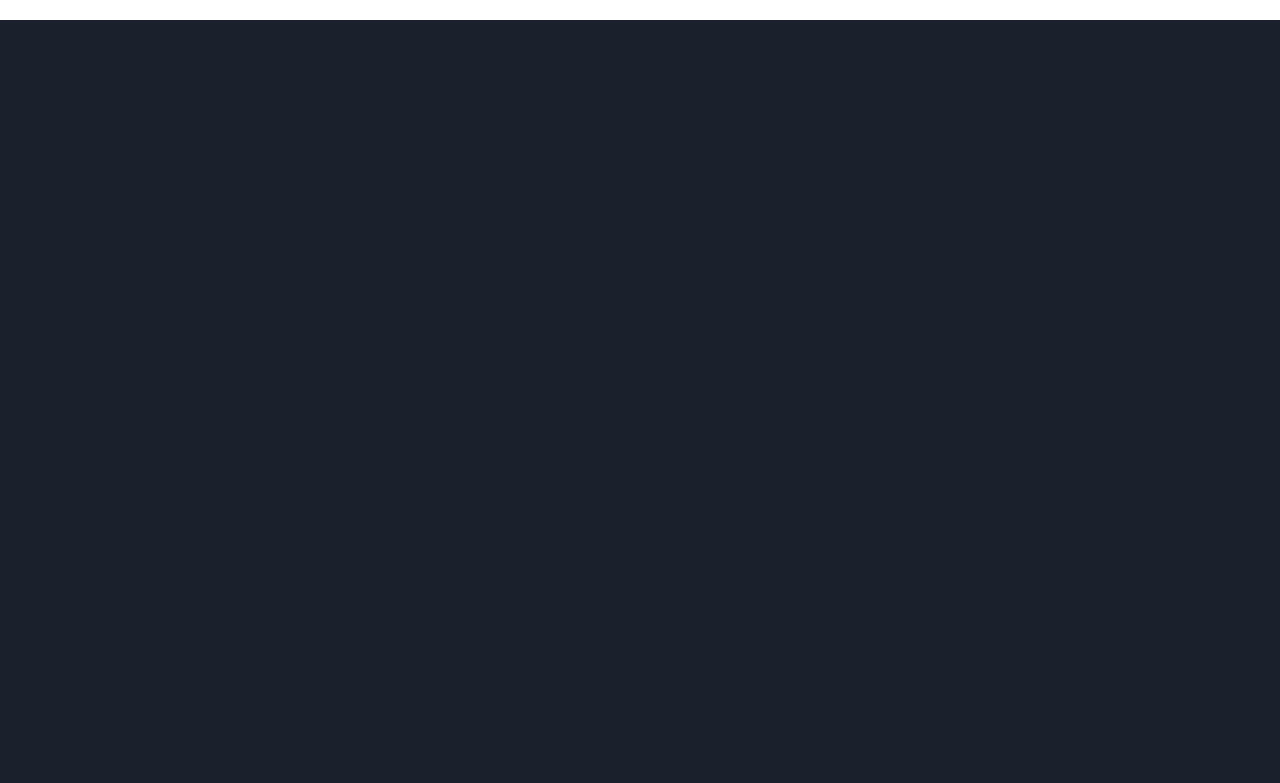
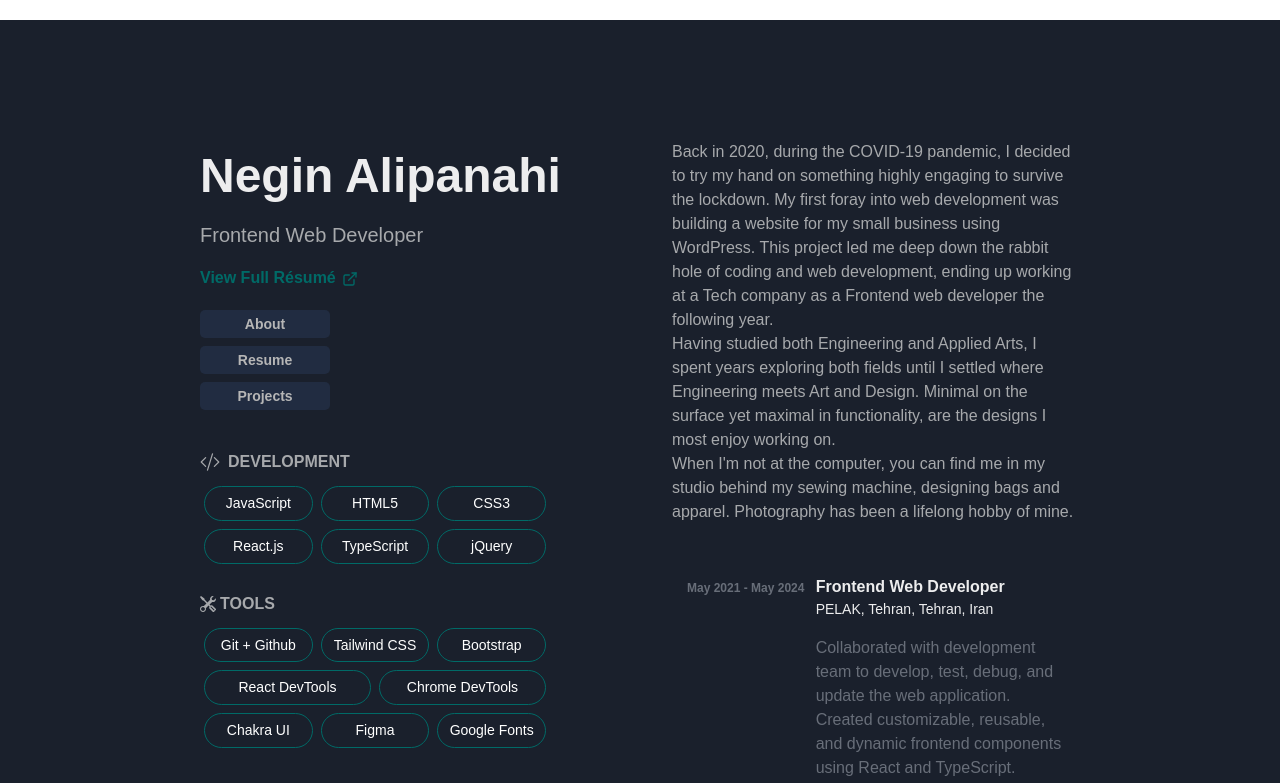
Before and after one commit to nealphi/portfolio, a React (Vite) app: page /resume in a window 1280 px wide. Shown: the part 1980-2763 px from the top of the page. Before the commit the page ends 2000 px from the top, so only its background shows below. Built offline with nearby package versions, Linux system fonts and the light colour scheme.

Commit message:
App updated

```diff
--- a/src/App.tsx
+++ b/src/App.tsx
@@ -1,12 +1,14 @@
-import { Grid, GridItem } from "@chakra-ui/react";
 import "./App.css";
-import MainContainer from "./MainContainer";
-import Cursor from "./components/Cursor";
+import MainContainer from "./components/MainContainer";
 
 function App() {
   const background = "linear-gradient(112deg, #444, #384e61)";
 
-  return <div className="App">{/* <Cursor/> */}</div>;
+  return (
+    <div className="App">
+      <MainContainer />
+    </div>
+  );
 }
 
 export default App;
--- a/src/routes/index.tsx
+++ b/src/routes/index.tsx
@@ -1,5 +1,5 @@
 import { createBrowserRouter } from "react-router-dom";
-import MainContainer from "../MainContainer";
+import MainContainer from "../components/MainContainer";
 import About from "../components/About";
 import App from "../App";
 import PDFViewer from "../components/PDFViewer";
@@ -7,7 +7,7 @@ import PDFViewer from "../components/PDFViewer";
 const router = createBrowserRouter([
   {
     path: "/",
-    element: <MainContainer />,
+    element: <App />,
   },
   {
     path: "/resume",
```
Also changed, not shown: src/components/MainContainer.tsx (renamed from src/MainContainer.tsx, +7 -8 lines).
